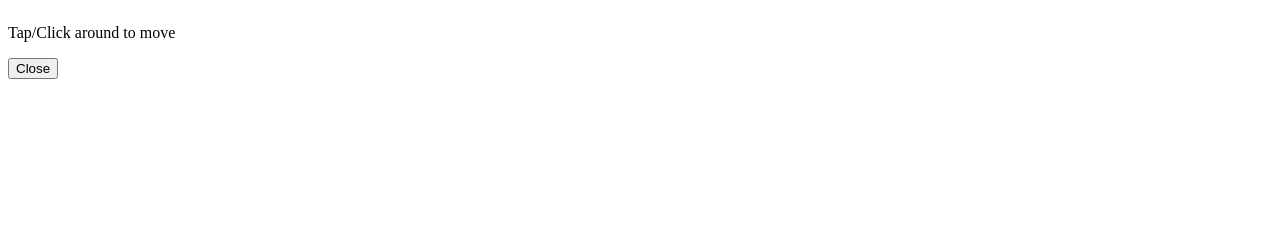
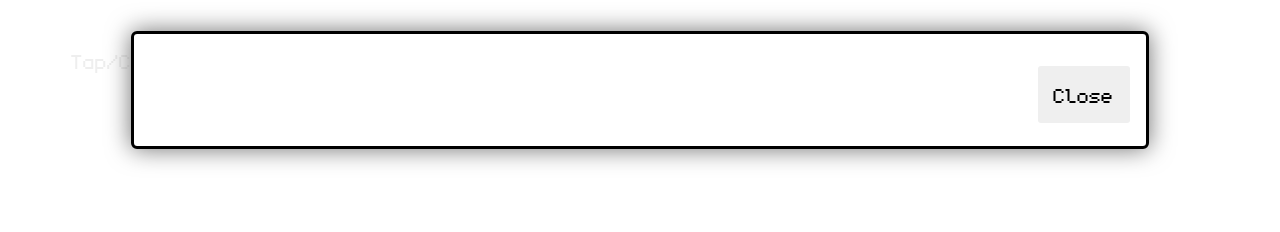
Before and after one commit to branchwag/portfoliogame, a website built with Vite: page index.html in a window 1280 px wide. Built offline with nearby package versions, Linux system fonts and the light colour scheme; what kaboom would draw is missing.

Commit message:
adds in css

```diff
--- a/index.html
+++ b/index.html
@@ -12,11 +12,65 @@
         font-family: monogram;
         src: url(monogram.ttf);
       }
+
+      body {
+        font-family: monogram, monospace;
+        font-size: 2rem;
+        overflow: hidden;
+      }
+
       #app {
         width: 100%;
         height: 100%;
-        overflow: hidden;
+        position: relative;
       }
+
+      #textbox {
+        position: absolute;
+        left: 10%;
+        right: 10%;
+        bottom: 2vh;
+        min-height: 10vh;
+        background: white;
+        border-radius: 3px;
+        outline-style: solid;
+        padding: 1rem;
+        display: flex;
+        flex-direction: column;
+        flex-wrap: wrap;
+        justify-content: flex-start;
+        align-items: flex-start;
+        word-spacing: 0.2rem;
+        filter: drop-shadow(0 0 0.75rem rgb(112, 112, 112));
+      }
+
+      .ui-text {
+        margin: 0;
+        user-select: none;
+      }
+
+      .ui-close-btn {
+        font-family: monogram, monospace;
+        border-style: none;
+        border-radius: 3px;
+        padding: 1rem;
+        font-size: inherit;
+      }
+
+      .btn-container {
+        align-self: flex-end;
+        margin-top: 1rem;
+      }
+
+      .note {
+        position: absolute;
+        left: 5%;
+        top: 1vh;
+        display: flex;
+        flex-direction: column;
+        color: rgb(238, 238, 238);
+      }
+
       /* #textbox-container {
         display: none;
       } */
@@ -25,7 +79,7 @@
       <div id="ui">
         <p class="note">Tap/Click around to move</p>
         <div id="textbox-container" style="display: none"></div>
-        <div class="textbox">
+        <div id="textbox">
           <p id="dialogue" class="ui-text"></p>
           <div class="btn-container">
             <button id="close" class="ui-close-btn">Close</button>
```
